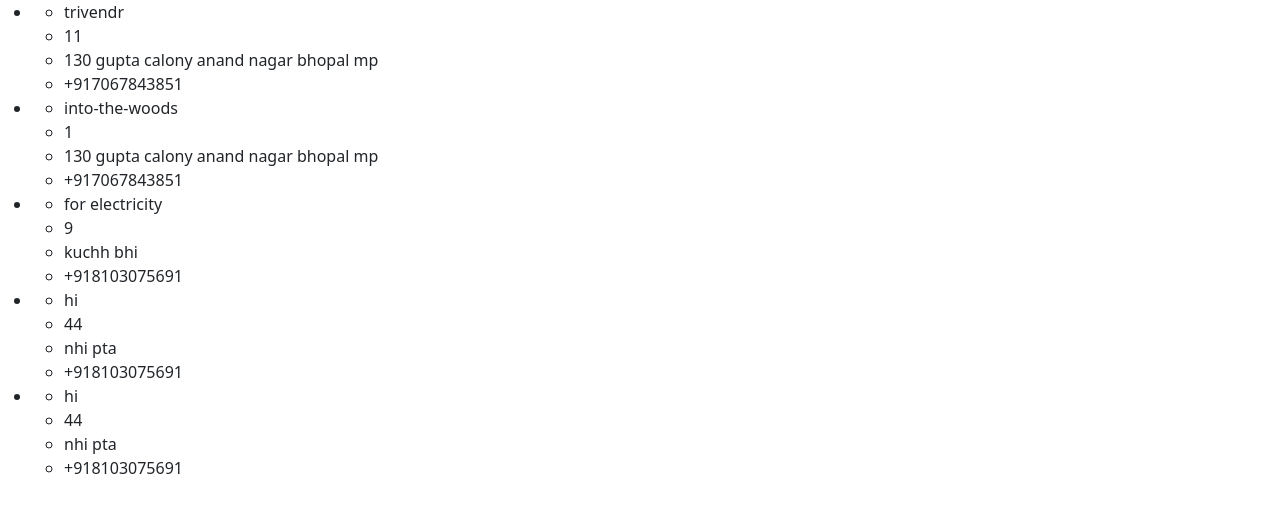
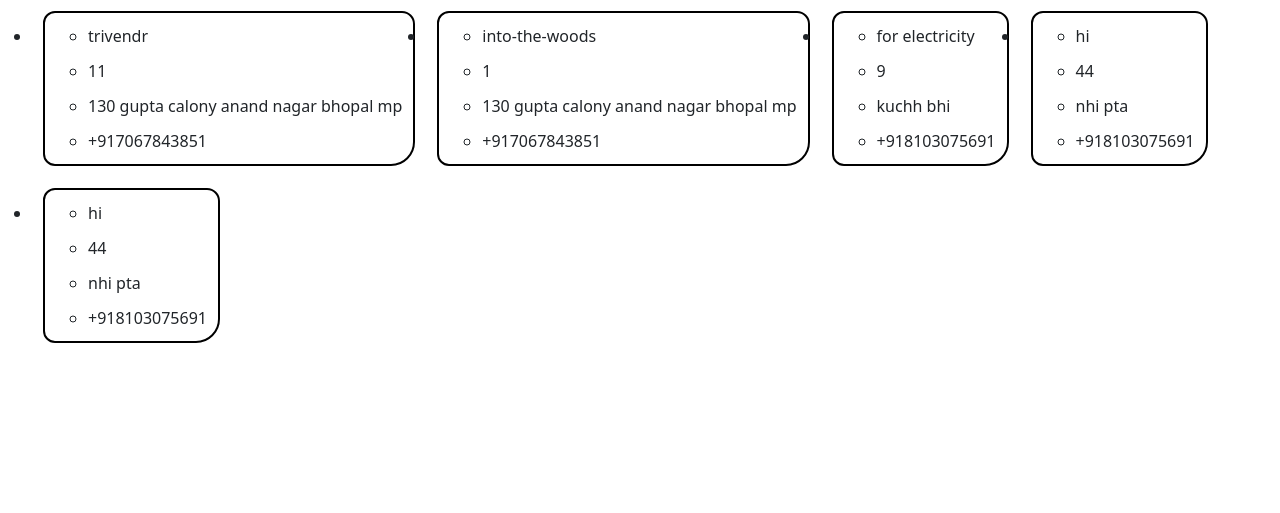
Before and after one commit to trakagreat/kamingo, a Django app: page / in a window 1280 px wide. Shown: the top 513 px of the page. Run offline with Django 4.2, Linux system fonts and the light colour scheme; data comes from the database, SQL or seed files in the repository; both versions use the stored data as it was after the commit.

Commit message:
front page boxes

```diff
--- a/serviceapp/static/serviceapp/include/service_card.css
+++ b/serviceapp/static/serviceapp/include/service_card.css
@@ -0,0 +1,24 @@
+.database{
+    /* display: flex; */
+    /* flex-direction: row; */
+    /* align-items: center; */
+    /* justify-content: center; */
+    /* color: aqua; */
+    box-sizing: border-box;
+    border: 2px solid black;
+    border-radius: 12px 13px 24px 12px;
+    margin: 11px;
+    /* width: 25%; */
+}
+.database ul li{
+margin: 11px;
+}
+.data{
+    display: flex;
+    flex-direction: column;
+}
+.frontkaul{
+    display: flex;
+    flex-direction: row;
+flex-wrap: wrap;
+}
--- a/serviceapp/templates/serviceapp/front_page.html
+++ b/serviceapp/templates/serviceapp/front_page.html
@@ -9,11 +9,17 @@
 {% endblock %}
 
 {% block body %}
-    <ul>
+<div class="all">
+
+    <div class="data">
+
+        <ul class="frontkaul">
         {% for service in services %}
         <li>
             {% include 'serviceapp/includes/service_card.html' %}
         </li>
         {% endfor %}
         </ul>
+    </div>
+</div>
 {% endblock %}
--- a/serviceapp/templates/serviceapp/includes/service_card.html
+++ b/serviceapp/templates/serviceapp/includes/service_card.html
@@ -1,7 +1,8 @@
+<div class="database">
     <ul>
-
         <li>{{ service.title }}</li>
         <li>{{ service.cost }}</li>
         <li>{{ service.address }}</li>
         <li>{{ service.contact }}</li>
     </ul>
+</div>
```
Also changed, not shown: db.sqlite3. Lines whose indentation alone changed are shown as unchanged.
